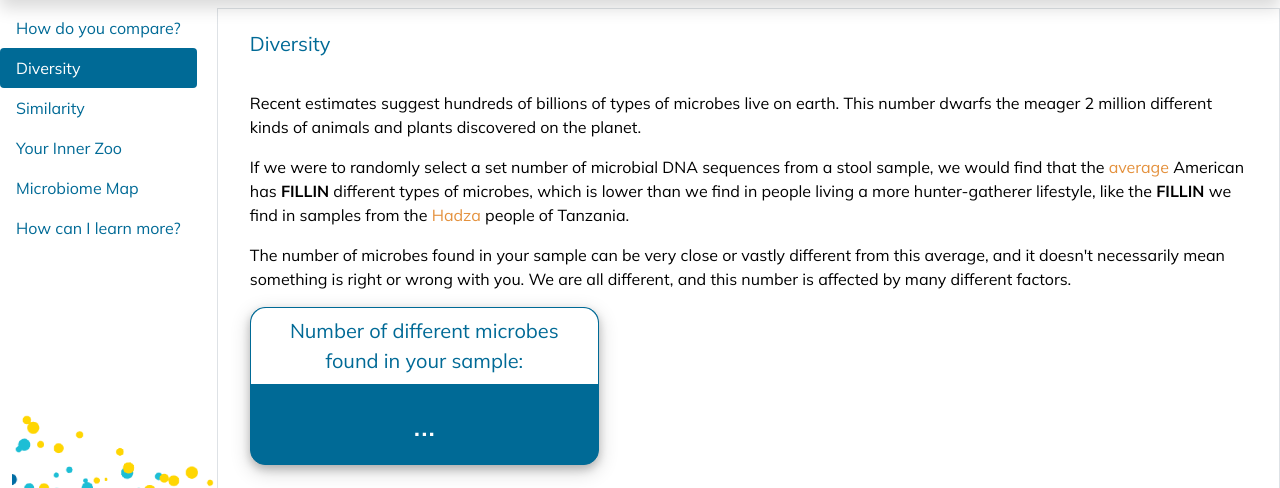
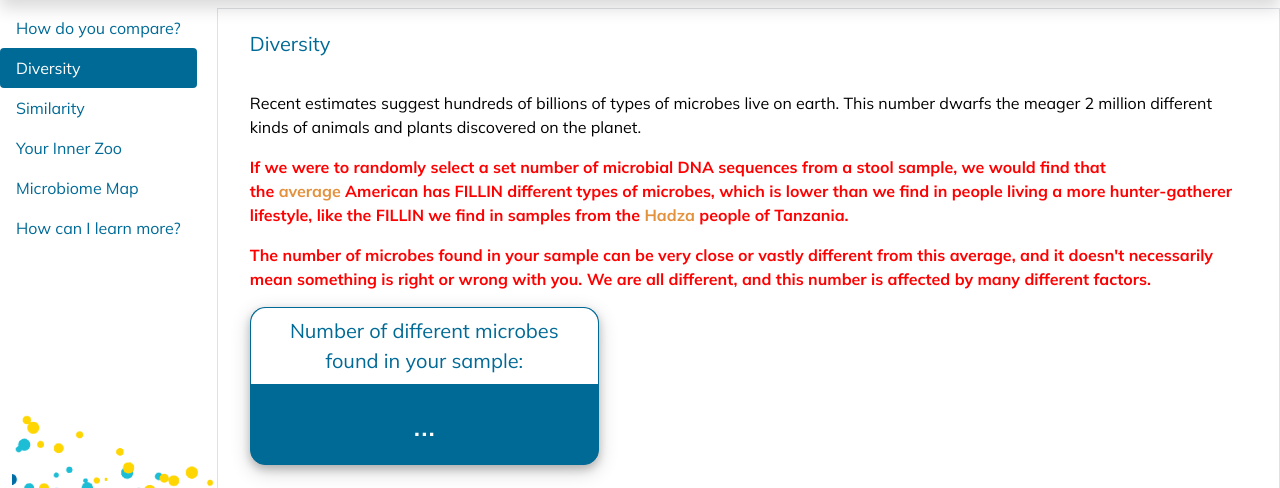
Before and after one commit to biocore/microsetta-interface, a Python web app: template microsetta_interface/templates/new_results_page.jinja2 in a window 1280 px wide, after a click on "Diversity". Shown: the part 81-569 px from the top of the page. Run offline with Jinja, Linux system fonts and the light colour scheme; the template is opened without the code that fills it, so the values that code supplies are empty; some libraries are stand-ins or nearby versions.

Commit message:
Flag text to update

```diff
--- a/microsetta_interface/templates/new_results_page.jinja2
+++ b/microsetta_interface/templates/new_results_page.jinja2
@@ -13,6 +13,10 @@
 <link rel="stylesheet" type="text/css" href="/static/vendor/emperor/vendor/css/jquery.contextMenu.min.css">
 <link rel="stylesheet" type="text/css" href="/static/css/4_column_flex.css" />
 <style>
+    .diversity-change-me {
+        color: red;
+        font-weight: 700;
+    }
     .nav-white-bg {
       background-color: #fff;
       width: auto;
@@ -1426,10 +1430,10 @@
                   <p>
                       {{ _('Recent estimates suggest hundreds of billions of types of microbes live on earth. This number dwarfs the meager 2 million different kinds of animals and plants discovered on the planet.') }}
                   </p>
-                  <p>
+                  <p class="diversity-change-me">
                       {{ _('If we were to randomly select a set number of microbial DNA sequences from a stool sample, we would find that the&nbsp;<span id="average-us-tooltip" class="orange-text" data-bs-toggle="tooltip" data-bs-html="true" data-bs-placement="top" title="Based on fecal samples from Microsetta participants in the United States">average</span>&nbsp;American has&nbsp;<strong id="average-american-observed-otus">FILLIN</strong>&nbsp;different types of microbes, which is lower than we find in people living a more hunter-gatherer lifestyle, like the&nbsp;<strong id="average-hadza-observed-otus">FILLIN</strong>&nbsp;we find in samples from the&nbsp;<span id="taxa-tooltip" class="orange-text" data-bs-toggle="tooltip" data-bs-html="true" data-bs-placement="top" title="The Hadza are an indigenous hunter-gather group in Tanzania. The summary of the Hadza microbiome is based on Smits et al. Science 2017">Hadza</span>&nbsp;people of Tanzania.') }}
                   </p>
-                  <p>
+                  <p class="diversity-change-me">
                       {{ _('The number of microbes found in your sample can be very close or vastly different from this average, and it doesn\'t necessarily mean something is right or wrong with you. We are all different, and this number is affected by many different factors.') }}
                   </p>
                   <div class="card your_sample_diversity_inset">
```
